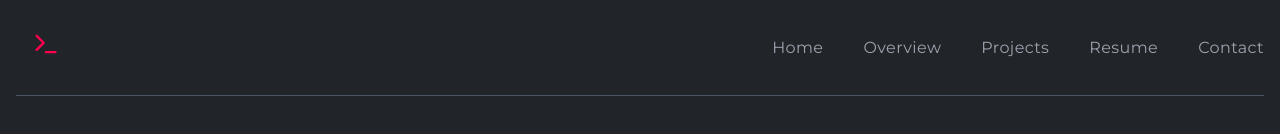
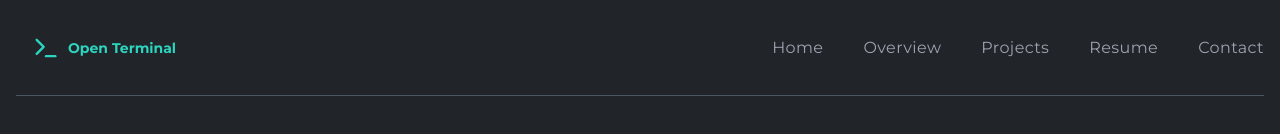
Before and after one commit to rasadregmi/portfolio-client, a React (Create React App) app: page / in a window 1280 px wide. Shown: the top 134 px of the page. Built offline with nearby package versions, Linux system fonts and the light colour scheme.

Commit message:
Navbar Updated with terminal

```diff
--- a/src/components/navbar/Navbar.js
+++ b/src/components/navbar/Navbar.js
@@ -37,14 +37,14 @@ const Navbar = () => {
           </div>
         </div>
       )}
-
       <div className="w-full h-24 sticky top-0 z-50 bg-bodyColor mx-auto flex justify-between items-center font-titleFont border-b-[1px] border-b-gray-600">
-        <div className='font-bold ml-4'>
+        <div className="font-bold ml-4">
           <button
             onClick={() => setShowTerminal(!showTerminal)}
-            className="text-designColor hover:text-designColor/80 transition-colors"
+            className="flex items-center gap-2 text-teal-400 hover:text-teal-300 transition-colors"
           >
             <TerminalIcon size={28} />
+            <span className="text-sm">Open Terminal</span>
           </button>
         </div>
 
```
